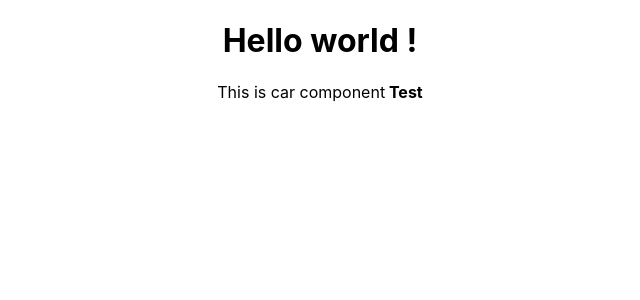
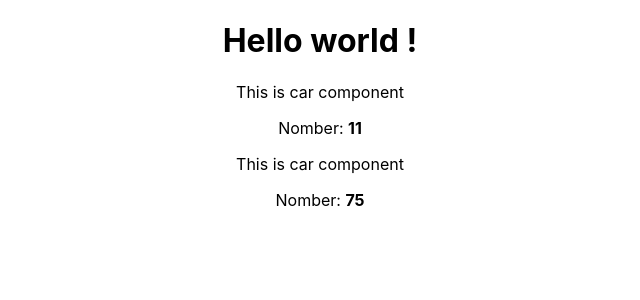
Before and after one commit to Rik-ai/My-projects, a React (Create React App) app in the folder react-lessons/: page / in a window 1280 px wide. Shown: the top 300 px of the page, without its empty margins (320-960 px from the left). Built offline with nearby package versions, Linux system fonts and the light colour scheme.

Commit message:
React - Вывод динамических данных

```diff
--- a/react-lessons/src/App.js
+++ b/react-lessons/src/App.js
@@ -13,6 +13,8 @@ class App extends Component {
         <h1>Hello world !</h1>
 
         <Car />
+        <Car />
+
       </div>
     );
   }
--- a/react-lessons/src/Car/Car.js
+++ b/react-lessons/src/Car/Car.js
@@ -1,32 +1,8 @@
 import React, { Component } from 'react';
 
-//Слишком длинная запись
-// function Car() {
-//     return (
-//         <h2>This is car component</h2>
-//     )
-// }
-
-//Запись по короче
-// const Car = () => {
-//     return (
-//         <h2>This is car component</h2>
-//     )
-// }
-
-//Короткая запись
-// const Car = () => (
-//     <div>
-//         This is car component
-//     <strong> Test</strong>
-//     </div>
-// )
-//export default Car
-
-//Самая короткая запись
 export default () => (
     <div>
-        This is car component
-   <strong> Test</strong>
+        <p>This is car component</p>
+        <p>Nomber: <strong>{Math.round(Math.random() * 100)}</strong></p>
     </div>
 )
```
